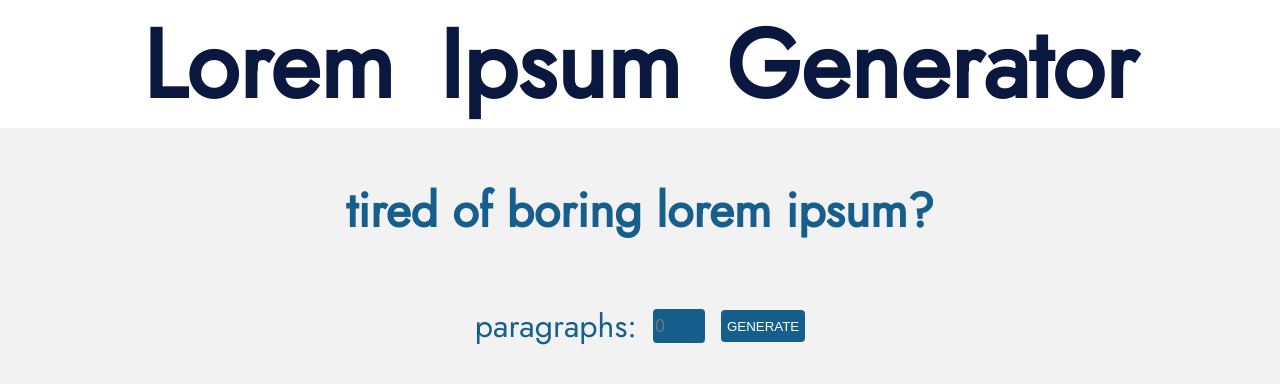
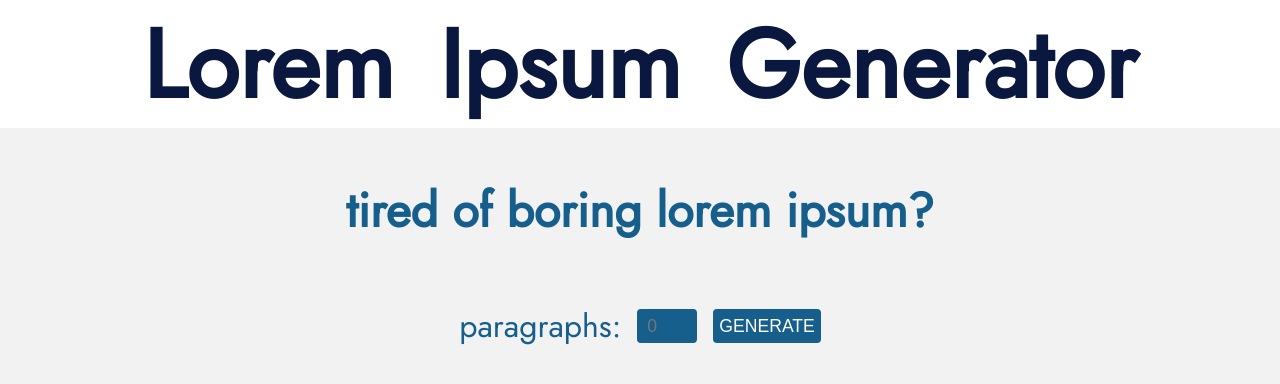
Before and after one commit to markoter/Lorem-Ipsum-Generator-JS, a plain HTML site: page index.html in a window 1280 px wide. Drawn offline with Linux system fonts and the light colour scheme; a web font is replaced by a local one.

Commit message:
styling form

```diff
--- a/styles.scss
+++ b/styles.scss
@@ -100,13 +100,15 @@ h3 {
     background: var(--color-dark-2);
     color: var(--color-white);
     border: none;
-    padding: 4px 6px;
+    padding: 0 6px;
     border-radius: var(--border-radius);
-    height: 2rem;
+    height: 34px;
+    font-size: 1.1rem;
   }
 
   input {
-    height: 2rem;
+    height: 32px;
+    padding-left: 10px;
     border-radius: var(--border-radius);
     border: none;
     width: 3rem;
```
Also changed, not shown: styles.css, 1 other file.
